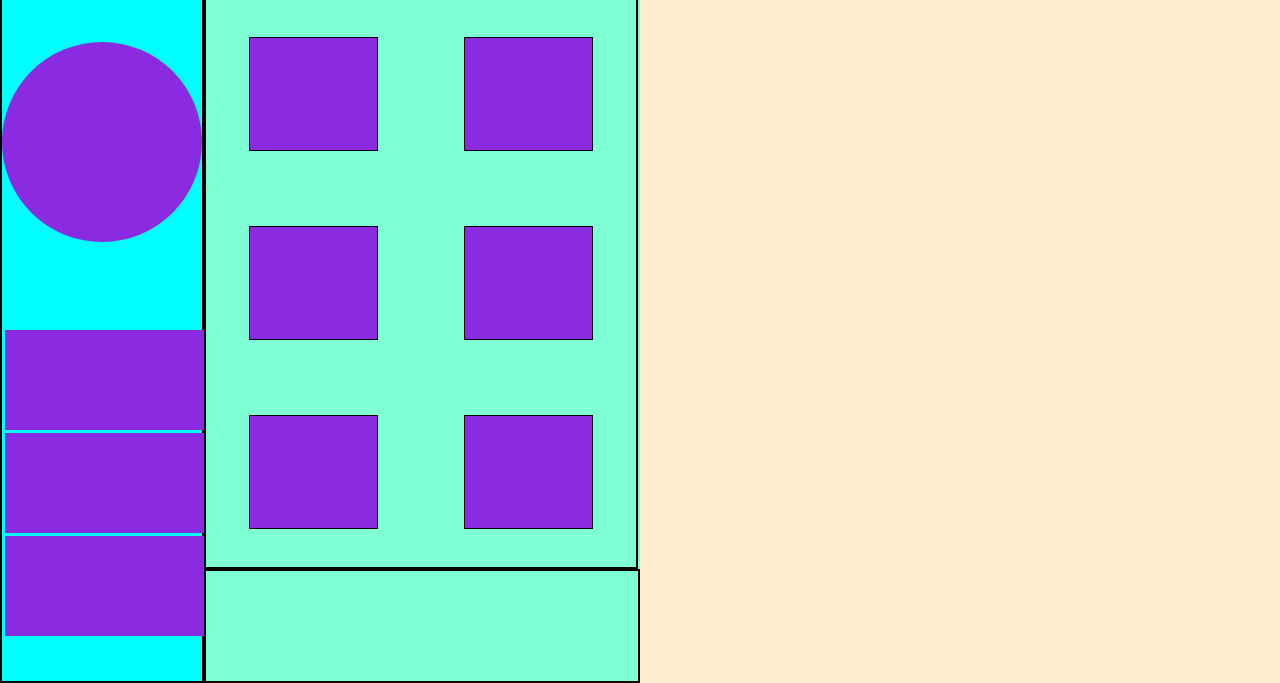
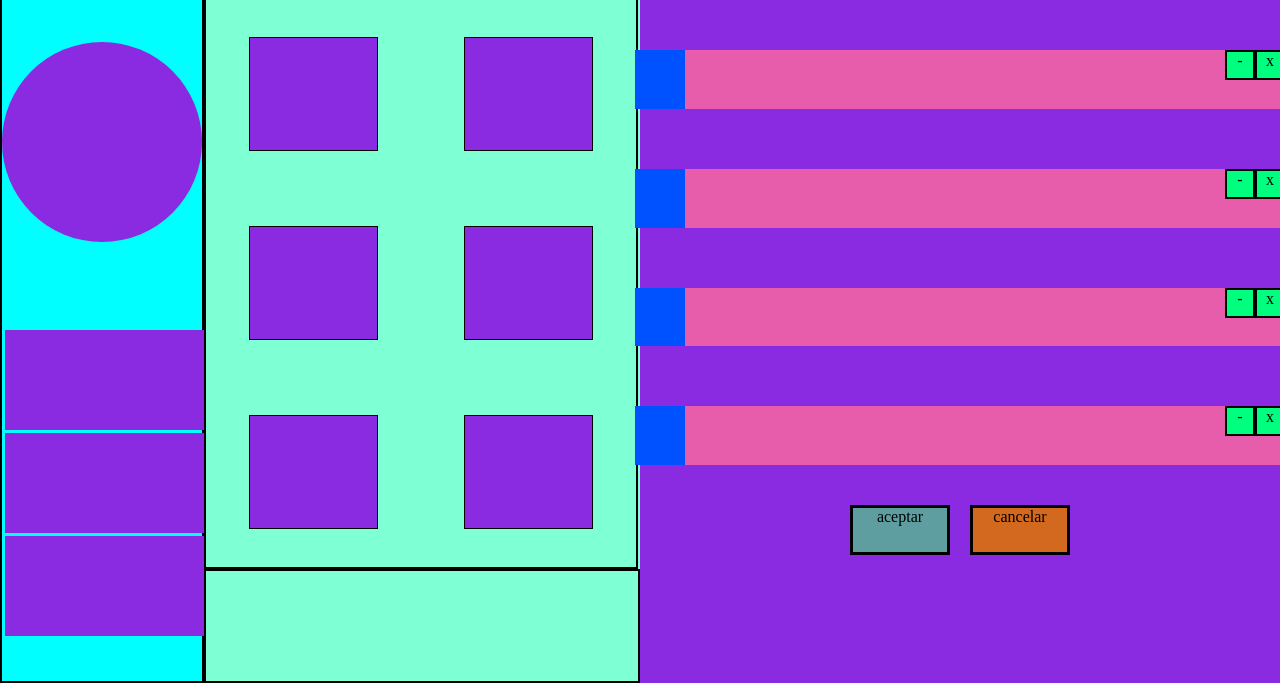
Before and after one commit to CAKE-765/practica, a plain HTML site: page index.html in a window 1280 px wide. Shown: the part 117-800 px from the top of the page. Drawn offline with Linux system fonts and the light colour scheme.

Commit message:
se termino

```diff
--- a/css/style.css
+++ b/css/style.css
@@ -100,3 +100,89 @@
     background-color: blueviolet;
     margin: 3px;
 }
+.der{
+    width: 50%;
+    height: 100%;
+    background-color: blueviolet;
+    display: flex;
+    align-items: center;
+    justify-content: center;
+    flex-direction: column;
+}
+.der > :nth-child(1){
+
+    margin: 50px;
+}
+.der > :nth-child(2){
+    width: 650px;
+    height: 250px;
+    background-color: rgb(231, 93, 171);
+    margin: 30px;
+}
+.der > :nth-child(3){
+    width: 650px;
+    height: 250px;
+    background-color: rgb(231, 93, 171);
+    margin: 30px;
+}
+.der > :nth-child(4){
+    width: 650px;
+    height: 250px;
+    background-color: rgb(231, 93, 171);
+    margin: 30px;
+}
+.der > :nth-child(5){
+    width: 650px;
+    height: 250px;
+    background-color: rgb(231, 93, 171);
+    margin: 30px;
+}
+.der > :nth-child(6){
+    width: 100%;
+    height: 100%;
+   display: flex;
+   justify-content: center;
+}
+.element{
+    display: flex;
+}
+.element1{
+    width: 50%;
+    height: 100%;
+    display: flex;
+}
+.element2{
+    width: 50%;
+    height: 100%;
+    display: flex;
+    justify-content: flex-end;
+}
+.cuadrito{
+    width: 30px;
+    height: 30px;
+    background-color: springgreen;
+    border: 2px solid black;
+    text-align: center;
+}
+.cuadrote{
+    display: flex;
+    width: 50px;
+    height: 100%;
+    background-color: rgb(0, 81, 255);
+}
+.ace{
+   width: 100px;
+   height: 50px;
+   background-color: cadetblue;
+   border: 3px solid black;
+   margin: 10px;
+   text-align: center;
+}
+.can{
+   width: 100px;
+   height: 50px;
+   background-color: chocolate;
+   border: 3px solid black;
+   margin: 10px;
+   text-align: center;
+}
--- a/index.html
+++ b/index.html
@@ -39,6 +39,52 @@
         </div>
         <div class="div"></div>
     </div>
+    <div class="der">
+        <div class="element">
+            <h1>hola que tal</h1>
+        </div>
+        <div class="element">
+            <div class="element1">
+                <div class="cuadrote"></div>
+            </div>
+            <div class="element2">
+                <div class="cuadrito">-</div>
+                <div class="cuadrito">x</div>
+            </div>
+        </div>
+        <div class="element">
+            <div class="element1">
+                <div class="cuadrote"></div>
+            </div>
+            <div class="element2">
+                <div class="cuadrito">-</div>
+                <div class="cuadrito">x</div>
+            </div>
+        </div>
+        <div class="element">
+            <div class="element1">
+                <div class="cuadrote"></div>
+            </div>
+            <div class="element2">
+                <div class="cuadrito">-</div>
+                <div class="cuadrito">x</div>
+            </div>
+        </div>
+        <div class="element">
+            <div class="element1">
+                <div class="cuadrote"></div>
+            </div>
+            <div class="element2">
+                <div class="cuadrito">-</div>
+                <div class="cuadrito">x</div>
+            </div>
+        </div>
+        <div class="abajo">
+            <div class="ace">aceptar</div>
+            <div class="can">cancelar</div>
+        </div>
+
+    </div>
     </div>
 
 
```
